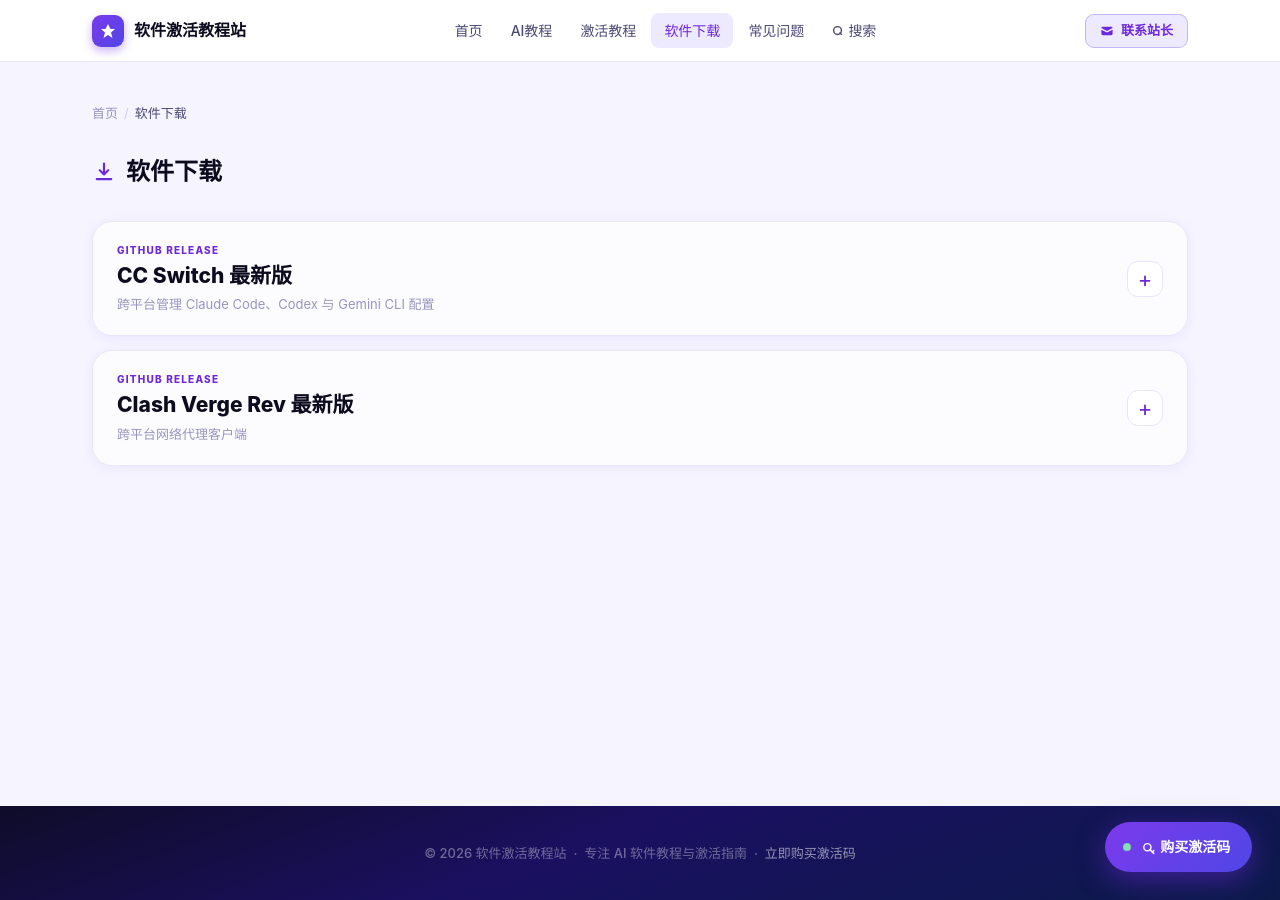
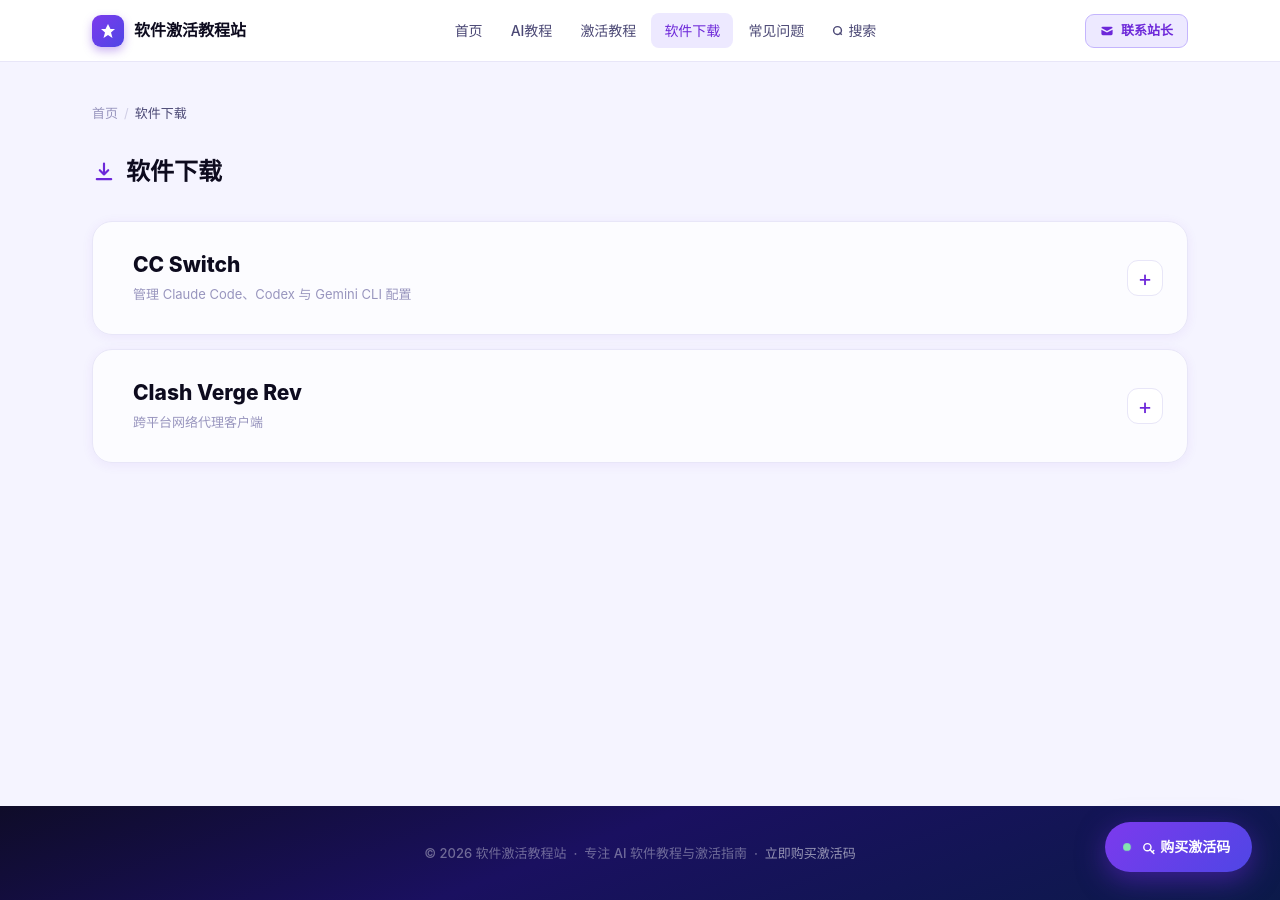
Before and after one commit to leo11hang/Kilian.github.io, a Jekyll site: the page built from download.html, in a window 1280 px wide. Built offline with Jekyll 4.4.1, drawn with Linux system fonts in a browser that asks for light colours; comment, search, counter and statistics services are not loaded.

Commit message:
Update cat-page.html

```diff
--- a/_includes/cat-page.html
+++ b/_includes/cat-page.html
@@ -24,14 +24,16 @@
     <div class="download-accordions">
       <details class="download-accordion">
         <summary>
-          <span class="download-summary-copy"><span class="cc-download-eyebrow">GITHUB RELEASE</span><strong class="download-accordion-name">CC Switch 最新版</strong><span class="download-accordion-hint">跨平台管理 Claude Code、Codex 与 Gemini CLI 配置</span></span>
+          <span class="download-product-icon cc-product-icon" aria-hidden="true"><svg viewBox="0 0 24 24"><path d="M5 7h8a3 3 0 0 1 3 3v1m0 0-3-3m3 3 3-3M19 17h-8a3 3 0 0 1-3-3v-1m0 0 3 3m-3-3-3 3"/></svg></span>
+          <span class="download-summary-copy"><strong class="download-accordion-name">CC Switch</strong><span class="download-accordion-hint">管理 Claude Code、Codex 与 Gemini CLI 配置</span></span>
           <span class="download-accordion-toggle" aria-hidden="true"></span>
         </summary>
         {% include cc-switch-download.html %}
       </details>
       <details class="download-accordion">
         <summary>
-          <span class="download-summary-copy"><span class="cc-download-eyebrow">GITHUB RELEASE</span><strong class="download-accordion-name">Clash Verge Rev 最新版</strong><span class="download-accordion-hint">跨平台网络代理客户端</span></span>
+          <span class="download-product-icon clash-product-icon" aria-hidden="true"><svg viewBox="0 0 24 24"><circle cx="12" cy="12" r="8.5"/><path d="M3.8 12h16.4M12 3.5a13 13 0 0 1 0 17M12 3.5a13 13 0 0 0 0 17"/></svg></span>
+          <span class="download-summary-copy"><strong class="download-accordion-name">Clash Verge Rev</strong><span class="download-accordion-hint">跨平台网络代理客户端</span></span>
           <span class="download-accordion-toggle" aria-hidden="true"></span>
         </summary>
         {% include clash-verge-download.html %}
```
